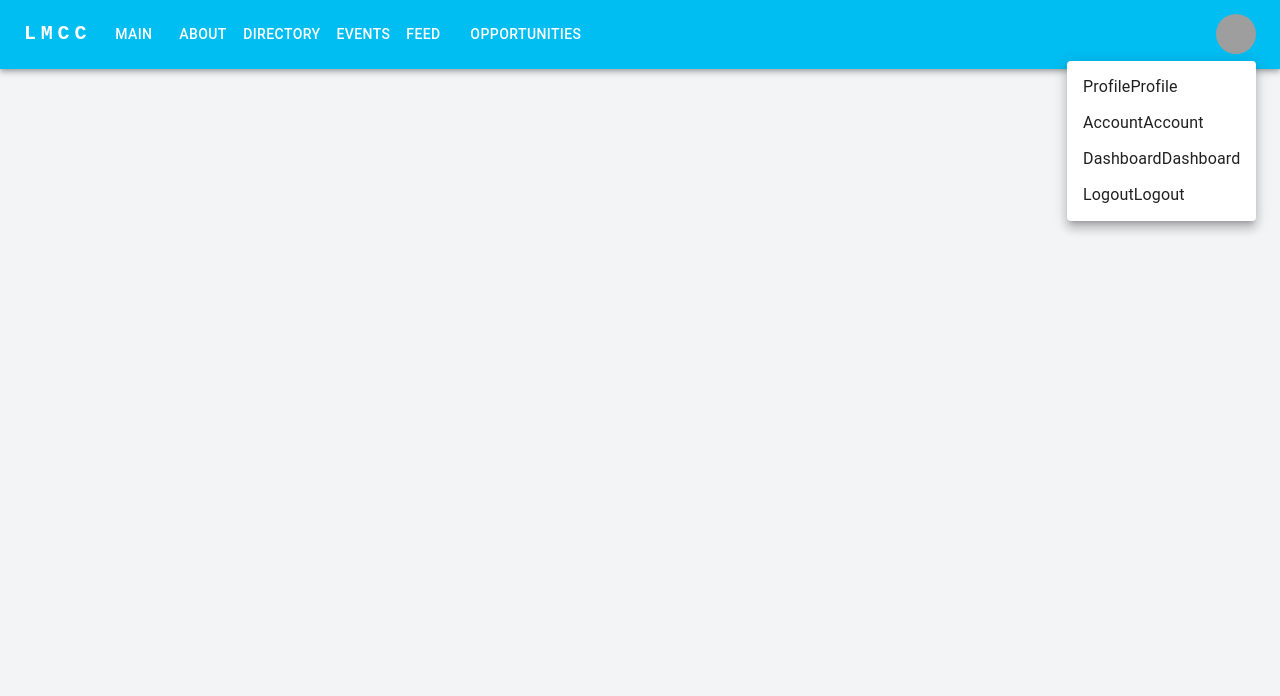
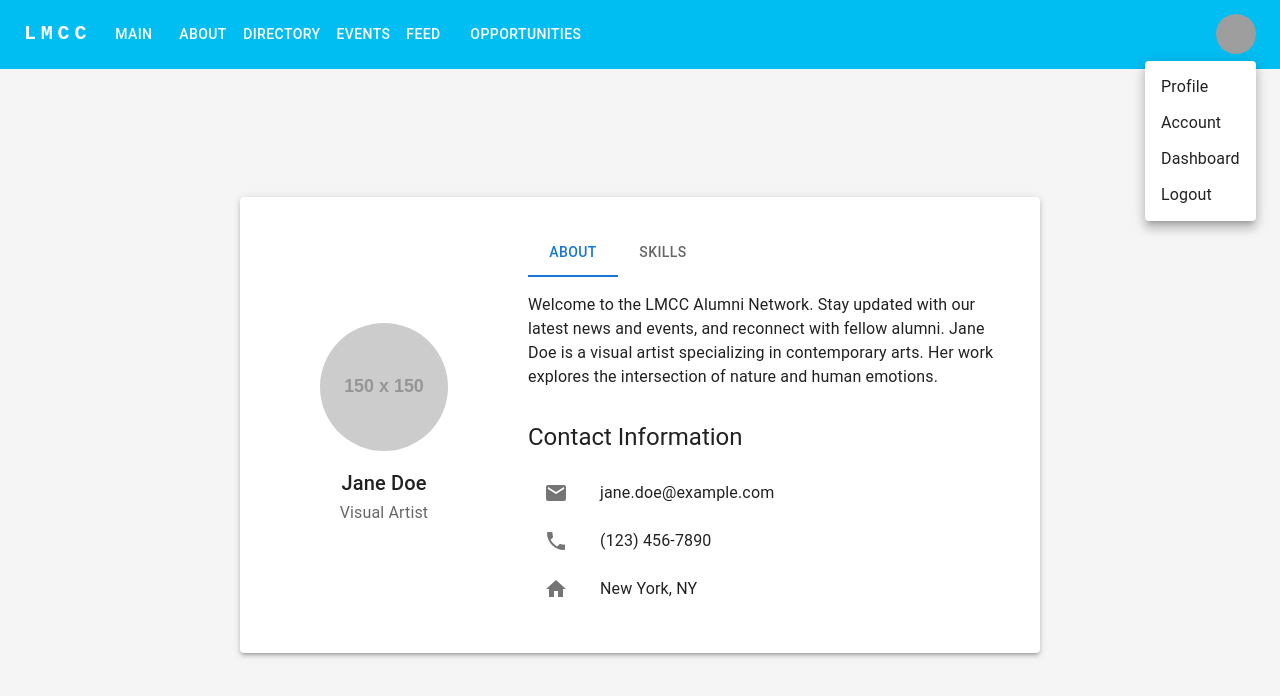
Before and after one commit to elipaulman/Alumni_Network_Platform, a React (Create React App) app in the folder front-end/: page /profile in a window 1280 px wide. Both pictures are taken after a click on the button "Open settings". Shown: the top 696 px of the page. Built offline with nearby package versions, Linux system fonts and the light colour scheme; grey boxes are pictures that could not be loaded.

Commit message:
ADDED PROFILE ROUTE AND PAGE W CONTENT

```diff
--- a/front-end/package.json
+++ b/front-end/package.json
@@ -7,6 +7,7 @@
     "@emotion/styled": "^11.13.0",
     "@fontsource/roboto": "^5.1.0",
     "@mui/icons-material": "^6.1.6",
+    "@mui/lab": "^6.0.0-beta.14",
     "@mui/material": "^6.1.6",
     "@mui/styled-engine-sc": "^6.1.6",
     "@testing-library/jest-dom": "^5.17.0",
--- a/front-end/src/App.js
+++ b/front-end/src/App.js
@@ -9,7 +9,7 @@ import Directory from './pages/Directory';
 import Events from './pages/Events';
 import Feed from './pages/Feed';
 import Opportunities from './pages/Opportunities';
-
+import Profile from './pages/Profile'; // Import Profile component
 
 function App() {
   return (
@@ -25,12 +25,11 @@ function App() {
             <Route path="/feed" element={<Feed />} />
             <Route path="/opportunities" element={<Opportunities />} />
             <Route path="/main" element={<Main />} />
-
+            <Route path="/profile" element={<Profile />} /> {/* New route for Profile page */}
           </Routes>
         </div>
       </div>
     </Router>
-
   );
 }
 
--- a/front-end/src/components/Navbar.jsx
+++ b/front-end/src/components/Navbar.jsx
@@ -140,8 +140,15 @@ function Navbar() {
             >
               {settings.map((setting) => (
                 <MenuItem key={setting} onClick={handleCloseUserMenu}>
-                  <Typography textAlign="center">{setting}</Typography>
-                  <Typography textAlign="center">{setting}</Typography>
+                  {setting === 'Profile' ? (
+                    <Typography textAlign="center">
+                      <Link to="/profile" style={{ textDecoration: 'none', color: 'inherit' }}>
+                        {setting}
+                      </Link>
+                    </Typography>
+                  ) : (
+                    <Typography textAlign="center">{setting}</Typography>
+                  )}
                 </MenuItem>
               ))}
             </Menu>
--- /dev/null
+++ b/front-end/src/pages/Profile.jsx
@@ -0,0 +1,132 @@
+import React from 'react';
+import {
+  Box,
+  Container,
+  Typography,
+  Avatar,
+  Paper,
+  Grid,
+  Tabs,
+  Tab,
+  Chip,
+  Divider,
+  List,
+  ListItem,
+  ListItemIcon,
+  ListItemText,
+} from '@mui/material';
+import { styled } from '@mui/material/styles';
+import WorkIcon from '@mui/icons-material/Work';
+import SchoolIcon from '@mui/icons-material/School';
+import EmailIcon from '@mui/icons-material/Email';
+import PhoneIcon from '@mui/icons-material/Phone';
+import HomeIcon from '@mui/icons-material/Home';
+
+const Banner = styled(Box)(({ theme }) => ({
+  backgroundColor: '#00BDF2',
+  color: '#ffffff',
+  padding: theme.spacing(4),
+  textAlign: 'center',
+}));
+
+const ProfileCard = styled(Paper)(({ theme }) => ({
+  maxWidth: 800,
+  margin: 'auto',
+  marginTop: theme.spacing(8),
+  padding: theme.spacing(4),
+  boxShadow: theme.shadows[3],
+}));
+
+const SkillsWrapper = styled(Box)(({ theme }) => ({
+  marginTop: theme.spacing(4),
+  display: 'flex',
+  flexWrap: 'wrap',
+  gap: theme.spacing(1),
+}));
+
+const Profile = () => {
+  const [value, setValue] = React.useState(0);
+
+  const handleChange = (event, newValue) => {
+    setValue(newValue);
+  };
+
+  return (
+    <Box sx={{ bgcolor: 'grey.100', minHeight: '100vh', py: 8 }}>
+      <Container maxWidth="md">
+        <ProfileCard>
+          <Grid container spacing={4} alignItems="center">
+            <Grid item xs={12} md={4} textAlign="center">
+              <Avatar
+                alt="Alumni Photo"
+                src="https://via.placeholder.com/150"
+                sx={{ width: 128, height: 128, margin: 'auto' }}
+              />
+              <Typography variant="h6" component="h2" sx={{ mt: 2 }}>
+                Jane Doe
+              </Typography>
+              <Typography variant="subtitle1" color="text.secondary">
+                Visual Artist
+              </Typography>
+            </Grid>
+            <Grid item xs={12} md={8}>
+              <Tabs value={value} onChange={handleChange} aria-label="Profile Tabs">
+                <Tab label="About" />
+                <Tab label="Skills" />
+              </Tabs>
+              {value === 0 && (
+                <Box mt={2}>
+                  <Typography variant="body1" color="text.primary">
+                    Welcome to the LMCC Alumni Network. Stay updated with our latest news and events, and reconnect with fellow alumni. Jane Doe is a visual artist specializing in contemporary arts. Her work explores the intersection of nature and human emotions.
+                  </Typography>
+                  <Box mt={4}>
+                    <Typography variant="h5" component="h3" gutterBottom>
+                      Contact Information
+                    </Typography>
+                    <List>
+                      <ListItem>
+                        <ListItemIcon>
+                          <EmailIcon />
+                        </ListItemIcon>
+                        <ListItemText primary="jane.doe@example.com" />
+                      </ListItem>
+                      <ListItem>
+                        <ListItemIcon>
+                          <PhoneIcon />
+                        </ListItemIcon>
+                        <ListItemText primary="(123) 456-7890" />
+                      </ListItem>
+                      <ListItem>
+                        <ListItemIcon>
+                          <HomeIcon />
+                        </ListItemIcon>
+                        <ListItemText primary="New York, NY" />
+                      </ListItem>
+                    </List>
+                  </Box>
+                </Box>
+              )}
+              {value === 1 && (
+                <Box mt={2}>
+                  <Typography variant="h5" component="h3" gutterBottom>
+                    Skills
+                  </Typography>
+                  <SkillsWrapper>
+                    <Chip label="Painting" color="primary" />
+                    <Chip label="Sketching" color="secondary" />
+                    <Chip label="Digital Art" color="default" />
+                    <Chip label="Photography" color="primary" />
+                    <Chip label="Adobe Photoshop" color="secondary" />
+                    <Chip label="Creativity" color="default" />
+                  </SkillsWrapper>
+                </Box>
+              )}
+            </Grid>
+          </Grid>
+        </ProfileCard>
+      </Container>
+    </Box>
+  );
+};
+
+export default Profile;
```
Also changed, not shown: 1 other file (tests, documents, lock files or other folders).
